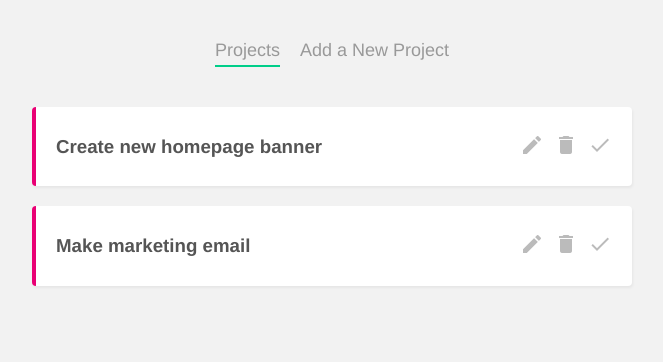
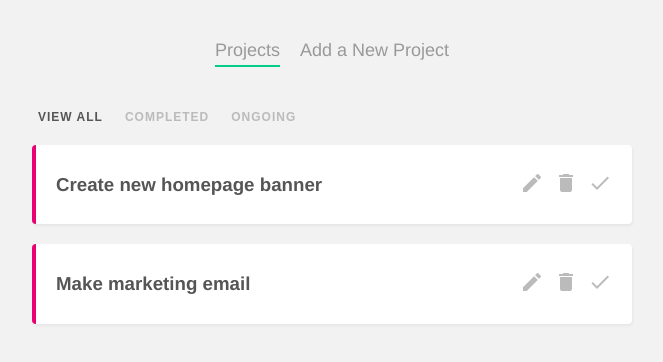
Before and after one commit to poolsakk/course-vue-firebase, a Vue app: page / in a window 1280 px wide. Shown: the top 362 px of the page, without its empty margins (308-971 px from the left). Built offline with nearby package versions, Linux system fonts and the light colour scheme; data requests are answered from the project's data file.

Commit message:
[68] creating a filter nav

```diff
--- /dev/null
+++ b/src/components/FilterNav.vue
@@ -0,0 +1,46 @@
+<template>
+  <nav class="filter-nav">
+      <button
+        @click="updateFilter('all')"
+        :class="{ active: current === 'all' }"
+    >View All</button>
+      <button
+        @click="updateFilter('completed')"
+        :class="{ active: current === 'completed' }"
+    >Completed</button>
+      <button
+        @click="updateFilter('ongoing')"
+        :class="{ active: current === 'ongoing' }"
+    >Ongoing</button>
+  </nav>
+</template>
+
+<script>
+export default {
+    props: ['current'],
+    methods: {
+        updateFilter(by) {
+            this.$emit('filterChange', by)
+        }
+    }
+}
+</script>
+
+<style>
+.filter-nav button {
+    background: none;
+    border: none;
+    color: #bbb;
+    outline: none;
+    font-size: 12px;
+    text-transform: uppercase;
+    margin-right: 10px;
+    letter-spacing: 1px;
+    font-weight: bold;
+    cursor: pointer;
+}
+
+.filter-nav button.active {
+    color: #555;
+}
+</style>
--- a/src/views/Home.vue
+++ b/src/views/Home.vue
@@ -1,5 +1,6 @@
 <template>
   <div class="home">
+    <FilterNav @filterChange="current = $event" :current="current"/>
     <div v-if="projects.length">
       <div v-for="project in projects" :key="project.id">
         <SingleProject :project="project" @delete="handleDelete" @complete="handleComplete"/>
@@ -11,13 +12,15 @@
 
 <script>
 import SingleProject from '../components/SingleProject.vue';
+import FilterNav from '../components/FilterNav.vue'
 
 export default {
   name: 'Home',
-  components: { SingleProject },
+  components: { SingleProject, FilterNav },
   data() {
     return {
-      projects: []
+      projects: [],
+      current: 'all'
     }
   },
   mounted() {
```
